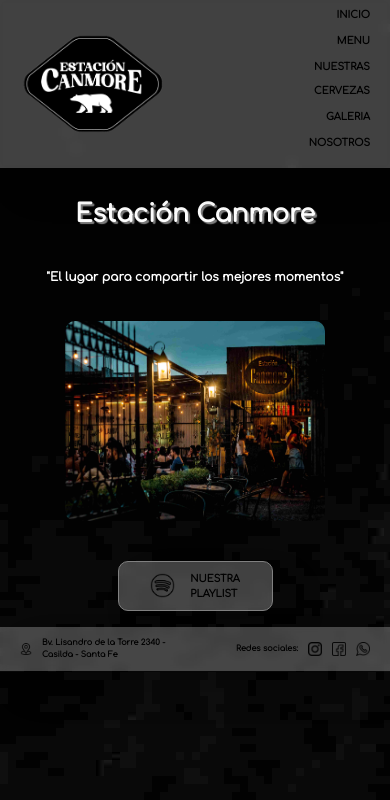
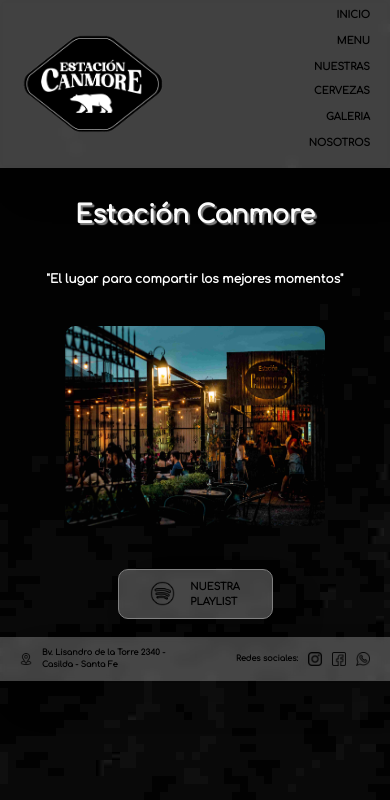
Before and after one commit to LeticiaVettori/estacion-canmore, a website: page index.html in a window 390 px wide. Drawn offline with nearby package versions, Linux system fonts and the light colour scheme.

Commit message:
modifique media queries

```diff
--- a/scss/layout/_media-mobile.scss
+++ b/scss/layout/_media-mobile.scss
@@ -58,7 +58,7 @@
     .spotify{
         height: 50px;
         width: 155px;
-        margin: 25px 0px 30px 0px;
+        margin: 25px 0px 40px 0px;
         a{
             font-size: 10px;
             gap: 15px;
@@ -171,6 +171,7 @@
 
     .formulario{
         font-size: 10px;
+        margin: 40px 10px 40px 10px;
     }
 }
 
```
Also changed, not shown: css/style.css.
